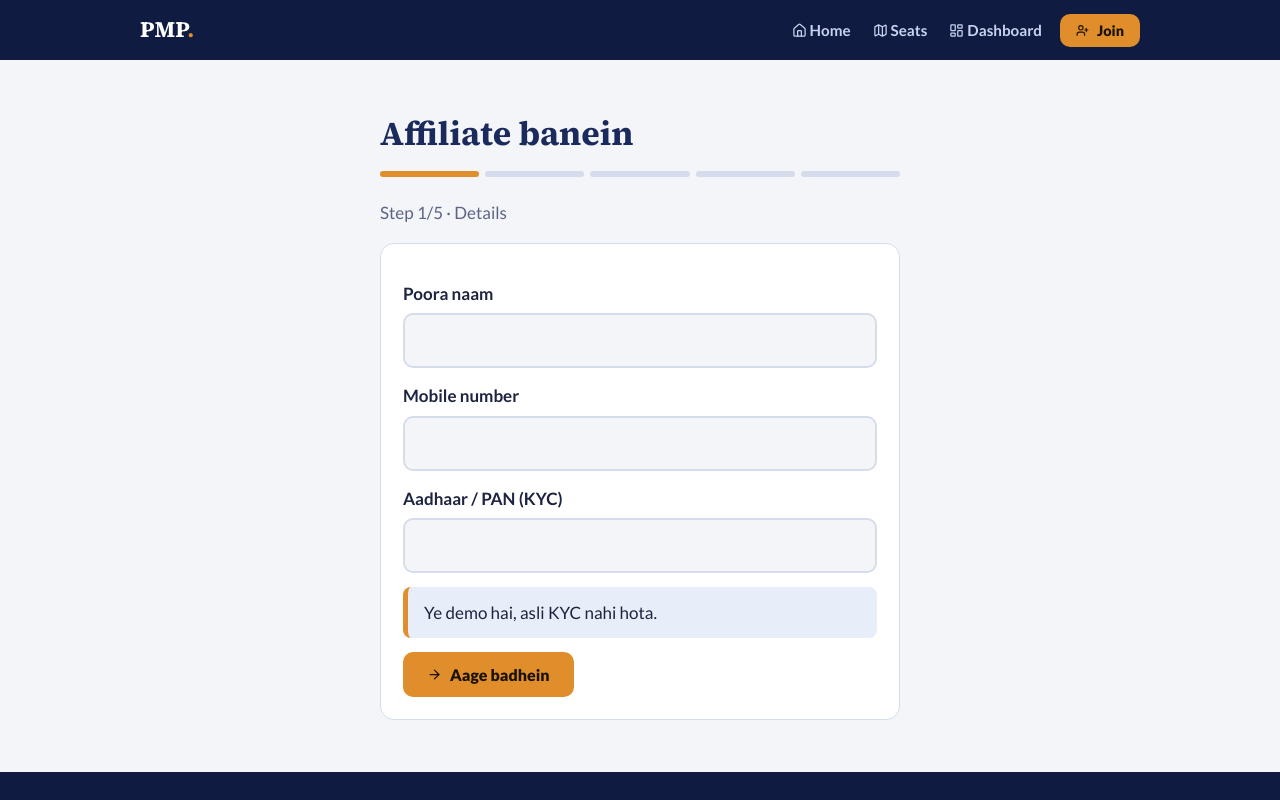
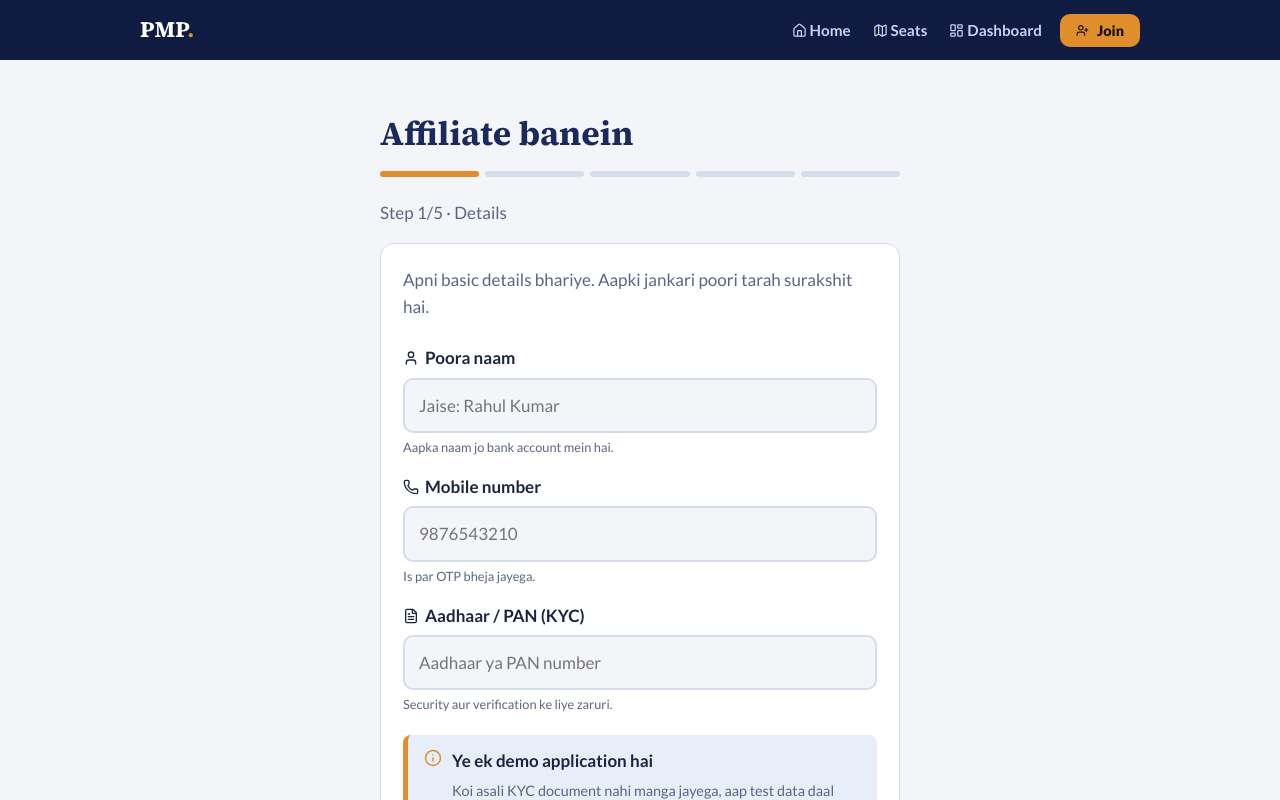
Before and after one commit to Ashishku1502/pmp-affiliate, a Next.js app: page /join in a window 1280 px wide. Shown: the top 800 px of the page. Built offline with nearby package versions, Linux system fonts and the light colour scheme.

Commit message:
Update Join page UI and add OTP verification

```diff
--- a/app/join/page.js
+++ b/app/join/page.js
@@ -3,7 +3,7 @@ import { useState } from 'react';
 import Link from 'next/link';
 import { useApp } from '@/components/AppProvider';
 import { AREAS, PLAN, R } from '@/lib/constants';
-import { ArrowRight, ShieldCheck, CreditCard, LayoutDashboard } from 'lucide-react';
+import { ArrowRight, ShieldCheck, CreditCard, LayoutDashboard, User, Phone, FileText, Info, MessageSquare, MapPin, IndianRupee, Award, CheckCircle } from 'lucide-react';
 
 const T = ['Details', 'Verify', 'Area', 'Deposit', 'Live'];
 
@@ -12,14 +12,32 @@ export default function Join() {
   const [step, setStep] = useState(0);
   const [f, setF] = useState({ n: '', m: '', k: '', md: 'Single', ar: AREAS[0] });
   const [otp, setOtp] = useState('');
+  const [expectedOtp, setExpectedOtp] = useState('');
   const [pay, setPay] = useState(0);
   const [busy, setBusy] = useState(false);
   const set = (k) => (e) => setF({ ...f, [k]: e.target.value });
   const s = user ? 4 : step;
 
+  const sendOtp = () => {
+    const generated = Math.floor(1000 + Math.random() * 9000).toString();
+    setExpectedOtp(generated);
+    setOtp('');
+    alert(`[PMP Demo SMS]\nAapka verification code hai: ${generated}`);
+  };
+
   const next = async () => {
-    if (step === 0 && (!f.n.trim() || f.m.trim().length < 10 || !f.k.trim())) return alert('Naam, 10 ank ka mobile aur KYC bhariye.');
-    if (step === 1 && otp.length < 4) return alert('4 ank ka OTP daaliye.');
+    if (step === 0) {
+      if (!f.n.trim() || f.m.trim().length < 10 || !f.k.trim()) return alert('Naam, 10 ank ka mobile aur KYC bhariye.');
+      sendOtp();
+      setStep(1);
+      return;
+    }
+    if (step === 1) {
+      if (otp.length < 4) return alert('4 ank ka OTP daaliye.');
+      if (otp !== expectedOtp && otp !== '0000') return alert('Galat OTP! Kripya sahi OTP daalein (Demo fallback: 0000).');
+      setStep(2);
+      return;
+    }
     if (step === 3) {
       try { setBusy(true); await join(f); } catch (e) { alert(e.message); } finally { setBusy(false); }
       return;
@@ -34,33 +52,188 @@ export default function Join() {
       <p style={{ color: 'var(--muted)' }}>Step {s + 1}/5 · {T[s]}</p>
       <div className="card">
         {s === 0 && <>
-          <label>Poora naam</label><input value={f.n} onChange={set('n')} />
-          <label>Mobile number</label><input type="tel" inputMode="numeric" value={f.m} onChange={set('m')} />
-          <label>Aadhaar / PAN (KYC)</label><input value={f.k} onChange={set('k')} />
-          <p className="note">Ye demo hai, asli KYC nahi hota.</p>
-          <button className="btn" onClick={next}><ArrowRight size={15} className="nav-icon" /> Aage badhein</button></>}
+          <p style={{ color: 'var(--muted)', marginBottom: '24px' }}>
+            Apni basic details bhariye. Aapki jankari poori tarah surakshit hai.
+          </p>
+
+          <div style={{ marginBottom: '16px' }}>
+            <label style={{ display: 'flex', alignItems: 'center', gap: '6px' }}>
+              <User size={16} /> Poora naam
+            </label>
+            <input
+              placeholder="Jaise: Rahul Kumar"
+              value={f.n}
+              onChange={set('n')}
+            />
+            <p style={{ fontSize: '0.8rem', color: 'var(--muted)', margin: '4px 0 0' }}>Aapka naam jo bank account mein hai.</p>
+          </div>
+
+          <div style={{ marginBottom: '16px' }}>
+            <label style={{ display: 'flex', alignItems: 'center', gap: '6px' }}>
+              <Phone size={16} /> Mobile number
+            </label>
+            <input
+              type="tel"
+              inputMode="numeric"
+              maxLength={10}
+              placeholder="9876543210"
+              value={f.m}
+              onChange={set('m')}
+            />
+            <p style={{ fontSize: '0.8rem', color: 'var(--muted)', margin: '4px 0 0' }}>Is par OTP bheja jayega.</p>
+          </div>
+
+          <div style={{ marginBottom: '20px' }}>
+            <label style={{ display: 'flex', alignItems: 'center', gap: '6px' }}>
+              <FileText size={16} /> Aadhaar / PAN (KYC)
+            </label>
+            <input
+              placeholder="Aadhaar ya PAN number"
+              value={f.k}
+              onChange={set('k')}
+            />
+            <p style={{ fontSize: '0.8rem', color: 'var(--muted)', margin: '4px 0 0' }}>Security aur verification ke liye zaruri.</p>
+          </div>
+
+          <div className="note" style={{ display: 'flex', gap: '10px', alignItems: 'flex-start' }}>
+            <Info size={18} style={{ flexShrink: 0, marginTop: '2px', color: 'var(--gold)' }} />
+            <div>
+              <strong style={{ display: 'block', marginBottom: '2px' }}>Ye ek demo application hai</strong>
+              <span style={{ fontSize: '0.9rem', color: 'var(--muted)' }}>Koi asali KYC document nahi manga jayega, aap test data daal sakte hain.</span>
+            </div>
+          </div>
+
+          <button className="btn" onClick={next} style={{ width: '100%', marginTop: '12px' }}>
+             Aage badhein <ArrowRight size={15} className="nav-icon" style={{ marginLeft: '4px' }} />
+          </button>
+        </>}
         {s === 1 && <>
-          <p>{f.m} par SMS se OTP bheja gaya hai. Demo mein koi bhi 4 ank chalega.</p>
-          <label>OTP</label><input inputMode="numeric" maxLength={4} value={otp} onChange={(e) => setOtp(e.target.value)} /><br /><br />
-          <button className="btn" onClick={next}><ShieldCheck size={15} className="nav-icon" /> Verify kijiye</button></>}
+          <div style={{ textAlign: 'center', marginBottom: '24px' }}>
+            <div style={{ display: 'inline-flex', padding: '16px', background: 'var(--pale)', borderRadius: '50%', color: 'var(--navy)', marginBottom: '16px' }}>
+              <MessageSquare size={32} />
+            </div>
+            <h3 style={{ margin: '0 0 8px' }}>OTP Verify Karein</h3>
+            <p style={{ color: 'var(--muted)', margin: 0 }}>
+              Humne <strong>{f.m}</strong> par ek OTP bheja hai.
+            </p>
+          </div>
+
+          <div style={{ marginBottom: '24px' }}>
+            <label style={{ display: 'flex', alignItems: 'center', gap: '6px' }}>
+              <ShieldCheck size={16} /> 4-digit OTP
+            </label>
+            <input
+              style={{ fontSize: '1.4rem', letterSpacing: '8px', textAlign: 'center', padding: '14px' }}
+              inputMode="numeric"
+              maxLength={4}
+              placeholder="••••"
+              value={otp}
+              onChange={(e) => setOtp(e.target.value)}
+            />
+          </div>
+
+          <button className="btn" onClick={next} style={{ width: '100%' }}>
+            Verify kijiye <CheckCircle size={15} className="nav-icon" style={{ marginLeft: '4px' }} />
+          </button>
+
+          <div style={{ textAlign: 'center', marginTop: '16px' }}>
+            <button onClick={sendOtp} style={{ background: 'none', border: 'none', color: 'var(--blue)', fontWeight: 'bold', cursor: 'pointer', fontSize: '0.9rem' }}>
+              OTP nahi mila? Phir se bhejein
+            </button>
+          </div>
+        </>}
         {s === 2 && <>
-          {[['Single', 'Specific Area', 'Ek ward / territory aapke liye lock'], ['Freehand', 'Freehand', 'Kisi bhi city / zone mein kaam kijiye']].map(([v, t, d]) =>
-            <label className="opt" key={v}><input type="radio" name="md" checked={f.md === v} onChange={() => setF({ ...f, md: v })} /><b>{t}</b><br />{d}</label>)}
-          <label>Aapka area</label>
-          <select value={f.ar} onChange={set('ar')}>{AREAS.map((a) => <option key={a}>{a}</option>)}</select><br /><br />
-          <button className="btn" onClick={next}><ArrowRight size={15} className="nav-icon" /> Aage badhein</button></>}
+          <p style={{ color: 'var(--muted)', marginBottom: '24px' }}>
+            Aap kis tarah se kaam karna chahte hain, apna style chuniye.
+          </p>
+
+          <div style={{ display: 'flex', flexDirection: 'column', gap: '12px', marginBottom: '24px' }}>
+            {[['Single', 'Specific Area', 'Ek ward / territory sirf aapke liye lock ho jayegi. Wahan koi aur affiliate kaam nahi karega.'], ['Freehand', 'Freehand', 'Kisi bhi city / zone mein kaam kijiye. Maximum reach aur unlimited flexibility.']].map(([v, t, d]) =>
+              <label className="opt" key={v} style={{ margin: 0, display: 'flex', alignItems: 'flex-start', gap: '12px', padding: '16px' }}>
+                <input type="radio" name="md" checked={f.md === v} onChange={() => setF({ ...f, md: v })} style={{ marginTop: '4px' }} />
+                <div>
+                  <b style={{ display: 'block', fontSize: '1.05rem', color: 'var(--navy)', marginBottom: '4px' }}>{t}</b>
+                  <span style={{ fontSize: '0.9rem', color: 'var(--muted)' }}>{d}</span>
+                </div>
+              </label>
+            )}
+          </div>
+
+          <div style={{ marginBottom: '24px' }}>
+            <label style={{ display: 'flex', alignItems: 'center', gap: '6px' }}>
+              <MapPin size={16} /> Aapka area (Working Zone)
+            </label>
+            <select value={f.ar} onChange={set('ar')} style={{ padding: '14px' }}>
+              {AREAS.map((a) => <option key={a}>{a}</option>)}
+            </select>
+            {f.md === 'Single' && <p style={{ fontSize: '0.8rem', color: 'var(--gold)', margin: '6px 0 0', fontWeight: 'bold' }}>Ye territory aapke naam par lock ki jayegi.</p>}
+          </div>
+
+          <button className="btn" onClick={next} style={{ width: '100%' }}>
+            Aage badhein <ArrowRight size={15} className="nav-icon" style={{ marginLeft: '4px' }} />
+          </button>
+        </>}
         {s === 3 && <>
-          <div className="note"><b>Refundable Security Deposit</b><br />{f.md === 'Single' ? 'Specific Area: ' + f.ar : 'Freehand'}<br />Ye amount refundable hai.<br /><b style={{ fontSize: '1.4rem' }}>{R(PLAN.fee)}</b></div>
-          {['UPI (GPay / PhonePe / Paytm)', 'Debit / Credit Card', 'Net Banking'].map((x, i) =>
-            <label className="opt" key={x}><input type="radio" name="py" checked={pay === i} onChange={() => setPay(i)} />{x}</label>)}
-          <button className="btn" disabled={busy} onClick={next}>
-            {busy ? 'Rukiye...' : <><CreditCard size={15} className="nav-icon" /> Deposit jama kijiye</>}
-          </button></>}
+          <p style={{ color: 'var(--muted)', marginBottom: '20px' }}>
+            Apna 100% refundable security deposit jama kijiye aur Affiliate ban jayiye.
+          </p>
+
+          <div className="note" style={{ display: 'flex', gap: '12px', alignItems: 'center', marginBottom: '24px', padding: '16px', background: 'var(--pale)', border: '1px solid var(--line)', borderLeft: '4px solid var(--gold)' }}>
+            <div style={{ background: 'var(--card)', padding: '12px', borderRadius: '12px' }}>
+              <IndianRupee size={28} style={{ color: 'var(--gold)', display: 'block' }} />
+            </div>
+            <div>
+              <span style={{ fontSize: '0.85rem', color: 'var(--muted)', textTransform: 'uppercase', letterSpacing: '0.5px', fontWeight: 'bold' }}>Refundable Deposit</span>
+              <div style={{ fontSize: '1.6rem', fontWeight: '900', color: 'var(--navy)', margin: '2px 0' }}>{R(PLAN.fee)}</div>
+              <span style={{ fontSize: '0.85rem', color: 'var(--muted)' }}>Plan: {f.md === 'Single' ? 'Specific Area - ' + f.ar : 'Freehand'}</span>
+            </div>
+          </div>
+
+          <label style={{ display: 'block', marginBottom: '12px' }}>Payment ka tareeqa chuniye</label>
+          <div style={{ display: 'flex', flexDirection: 'column', gap: '10px', marginBottom: '24px' }}>
+            {['UPI (GPay / PhonePe / Paytm)', 'Debit / Credit Card', 'Net Banking'].map((x, i) =>
+              <label className="opt" key={x} style={{ margin: 0, padding: '14px 16px', display: 'flex', alignItems: 'center' }}>
+                <input type="radio" name="py" checked={pay === i} onChange={() => setPay(i)} />
+                <span style={{ fontWeight: '500' }}>{x}</span>
+              </label>
+            )}
+          </div>
+
+          <button className="btn" disabled={busy} onClick={next} style={{ width: '100%', padding: '16px' }}>
+            {busy ? 'Payment process ho raha hai...' : <><CreditCard size={18} className="nav-icon" style={{ marginRight: '6px' }} /> Deposit {R(PLAN.fee)} jama kijiye</>}
+          </button>
+
+          <p style={{ textAlign: 'center', fontSize: '0.8rem', color: 'var(--muted)', marginTop: '16px' }}>
+            <ShieldCheck size={12} style={{ verticalAlign: 'middle', marginRight: '4px' }} /> 100% surakshit. Ye amount poori tarah refundable hai.
+          </p>
+        </>}
         {s === 4 && user && <>
-          <h3>Badhai ho, {user.n}!</h3><p>Aapka Affiliate Code:</p>
-          <div className="price" style={{ color: 'var(--gold)' }}>{user.code}</div>
-          <p>{user.plan.n} · {user.md === 'Single' ? user.ar + ' territory' : 'Freehand'} · <span className="tag ok">Active</span></p>
-          <Link className="btn" href="/dashboard"><LayoutDashboard size={15} className="nav-icon" /> Dashboard kholiye</Link></>}
+          <div style={{ textAlign: 'center', marginBottom: '28px', padding: '24px 0 12px' }}>
+            <div style={{ display: 'inline-flex', padding: '20px', background: '#d8f2e0', borderRadius: '50%', color: '#14532d', marginBottom: '20px' }}>
+              <Award size={48} />
+            </div>
+            <h2 style={{ margin: '0 0 12px' }}>Badhai ho, {user.n}!</h2>
+            <p style={{ color: 'var(--muted)', fontSize: '1.05rem', margin: 0 }}>
+              Aap safaltapoorvak PMP ke Affiliate Partner ban gaye hain.
+            </p>
+          </div>
+
+          <div style={{ background: 'var(--pale)', border: '1px dashed var(--blue)', borderRadius: '12px', padding: '20px', textAlign: 'center', marginBottom: '24px' }}>
+            <p style={{ fontSize: '0.9rem', color: 'var(--muted)', margin: '0 0 8px', textTransform: 'uppercase', fontWeight: 'bold', letterSpacing: '1px' }}>Aapka Affiliate Code</p>
+            <div style={{ fontSize: '2.4rem', fontWeight: '900', color: 'var(--gold)', letterSpacing: '2px' }}>{user.code}</div>
+            <p style={{ fontSize: '0.85rem', color: 'var(--muted)', margin: '8px 0 0' }}>Ye code apni saari bookings ke time use karein.</p>
+          </div>
+
+          <div style={{ display: 'flex', gap: '12px', flexWrap: 'wrap', justifyContent: 'center', marginBottom: '32px' }}>
+            <span className="tag gr" style={{ padding: '6px 12px' }}>{user.plan.n}</span>
+            <span className="tag gr" style={{ padding: '6px 12px' }}>{user.md === 'Single' ? user.ar + ' Territory' : 'Freehand Mode'}</span>
+            <span className="tag ok" style={{ padding: '6px 12px' }}><CheckCircle size={12} className="nav-icon" /> Active</span>
+          </div>
+
+          <Link className="btn" href="/dashboard" style={{ width: '100%', padding: '16px', fontSize: '1.05rem' }}>
+            <LayoutDashboard size={18} className="nav-icon" style={{ marginRight: '6px' }} /> Apna Dashboard kholiye
+          </Link>
+        </>}
       </div>
     </div></section>
   );
```
